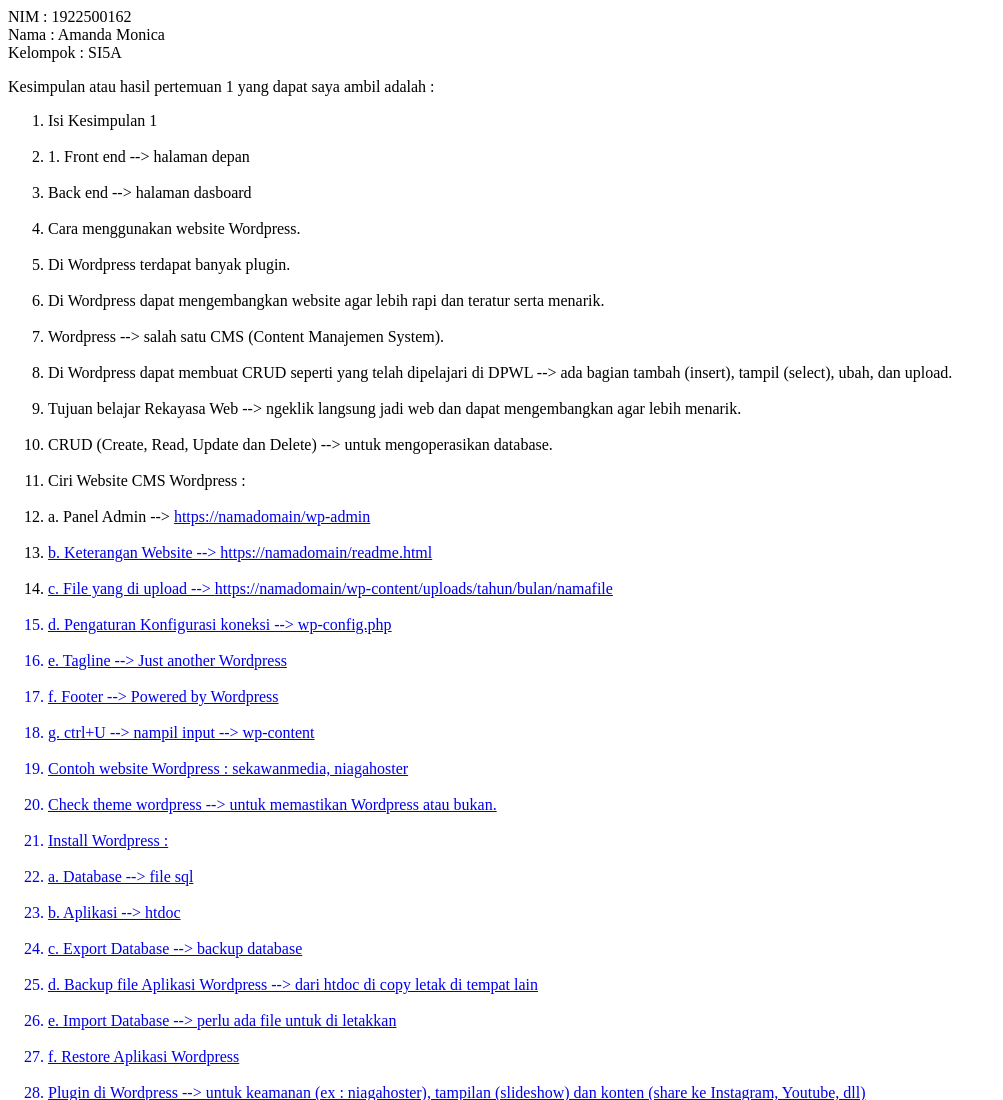
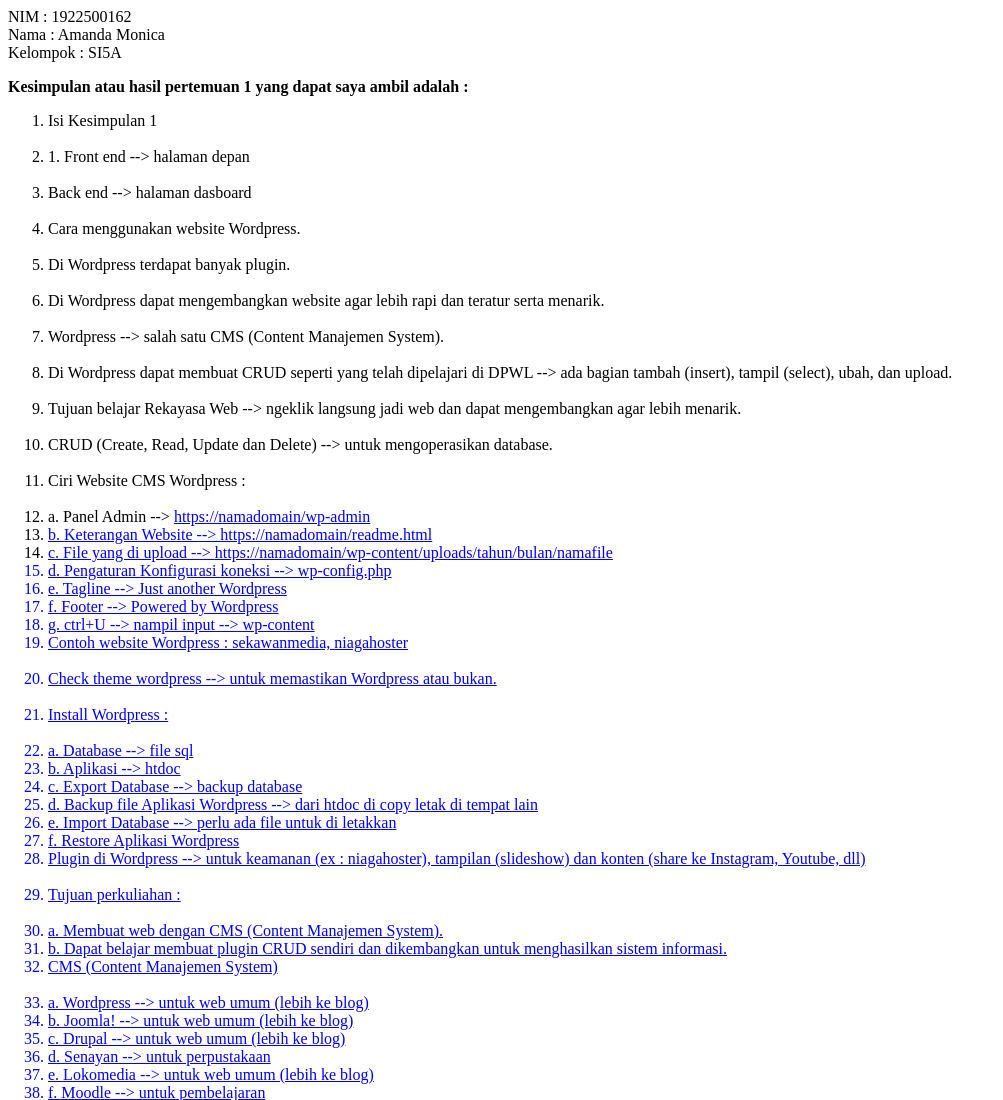
Before and after one commit to AmandaMonica28/Amandamo, a plain HTML site: page 1/index.html in a window 1280 px wide. Shown: the top 1100 px of the page, without its empty margins (0-1003 px from the left). Drawn offline with Linux system fonts and the light colour scheme.

Commit message:
Update index.html

```diff
--- a/1/index.html
+++ b/1/index.html
@@ -2,7 +2,7 @@ NIM : 1922500162 <br>
 Nama : Amanda Monica <br>
 Kelompok : SI5A <br>
 
-<p>Kesimpulan atau hasil pertemuan 1 yang dapat saya ambil adalah : </p>
+<b><p>Kesimpulan atau hasil pertemuan 1 yang dapat saya ambil adalah : </p></b>
 
 <ol>
   <li> Isi Kesimpulan 1 </li> <br>
@@ -16,72 +16,72 @@ Kelompok : SI5A <br>
   <li>Tujuan belajar Rekayasa Web --> ngeklik langsung jadi web dan dapat mengembangkan agar lebih menarik.</li> <br>
   <li>CRUD (Create, Read, Update dan Delete) --> untuk mengoperasikan database.</li> <br>
   <li>Ciri Website CMS Wordpress :</li> <br>
-    <li>a. Panel Admin --> <a href="https://namadomain/wp-admin"target="_blank">https://namadomain/wp-admin </li><br>
-    <li>b. Keterangan Website --> <a href="https://namadomain/readme.html"target="_blank">https://namadomain/readme.html </li><br>
-    <li>c. File yang di upload --> <a href="https://namadomain/wp-content/uploads/tahun/bulan/namafile"target="_blank">https://namadomain/wp-content/uploads/tahun/bulan/namafile </li><br>
-    <li>d. Pengaturan Konfigurasi koneksi --> wp-config.php </li><br>
-    <li>e. Tagline --> Just another Wordpress </li><br>
-    <li>f. Footer --> Powered by Wordpress </li><br>
-    <li>g. ctrl+U --> nampil input --> wp-content </li><br>
-  <li>Contoh website Wordpress : sekawanmedia, niagahoster </li><br>
-  <li>Check theme wordpress --> untuk memastikan Wordpress atau bukan. </li><br>
-  <li>Install Wordpress : </li><br>
-    <li>a. Database --> file sql </li><br>
-    <li>b. Aplikasi --> htdoc </li><br>
-    <li>c. Export Database --> backup database </li><br>
-    <li>d. Backup file Aplikasi Wordpress --> dari htdoc di copy letak di tempat lain </li><br>
-    <li>e. Import Database --> perlu ada file untuk di letakkan</li><br>
-    <li>f. Restore Aplikasi Wordpress </li><br>
-  <li>Plugin di Wordpress --> untuk keamanan (ex : niagahoster), tampilan (slideshow) dan konten (share ke Instagram, Youtube, dll) </li><br>
-  <li>Tujuan perkuliahan : </li><br>
-    <li>a. Membuat web dengan CMS (Content Manajemen System). </li><br>
-    <li>b. Dapat belajar membuat plugin CRUD sendiri dan dikembangkan untuk menghasilkan sistem informasi. </li><br>
-  <li>CMS (Content Manajemen System) </li><br>
-    <li>a. Wordpress --> untuk web umum (lebih ke blog) </li><br>
-    <li>b. Joomla! --> untuk web umum (lebih ke blog) </li><br>
-    <li>c. Drupal --> untuk web umum (lebih ke blog) </li><br>
-    <li>d. Senayan --> untuk perpustakaan </li><br>
-    <li>e. Lokomedia --> untuk web umum (lebih ke blog) </li><br>
-    <li>f. Moodle --> untuk pembelajaran</li><br>
-    <li>g. PrestaShop </li><br>
-  <li>Perangkat lunak yang dibutuhkan dalam perkuliahan : </li><br>
-    <li>a. XAMPP --> minimal 5.6.20 </li><br>
-    <li>b. Sublime atau Notepad++ </li><br>
-    <li>c. FilleZilla dan WinSCP </li><br>
-    <li>d. Google Chrome dan Firefox </li><br>
-  <li>Ada 2 macam Wordpress : </li><br>
-    <li>a. Wordpress.com --> digunakan khusus untuk pengguna akhir yang barang siap pakai. </li><br>
-    <li>b. Wordpress.org --> kumpulan pengembangan (plugin) </li><br>
-  <li>Cara Download Wordpress : </li><br>
-    <li>- Klik <a href="https://wordpress.org/"target="_blank">https://wordpress.org/ </li><br>
-    <li>- Klik instal Wordpress </li><br>
-    <li>- Lalu klik unduh Wordpress 5.8.1 </li><br>
-    <li>- File Zip Wordpress di ekstrak </li><br>
-    <li>- Rename nama folder si5a2122o </li><br>
-    <li>- Copy file dan letakkan di htdoc </li><br>
-    <li>- Jangan lupa start Apache MySQL </li><br>
-    <li>- Setelah meletakkan di htdoc, ketik di browser localhost/si5a2122o </li><br>
-    <li>- Pilih bahasa Indonesia </li><br>
-    <li>- MySQL klik admin, lalu klik ayo </li><br>
-    <li>- Tentukan nama basis data --> db_si5a2122o </li><br>
-    <li>- Nama pengguna --> root </li><br>
-    <li>- Sandi kosongkan </li><br>
-    <li>- Lalu klik kirim </li><br>
-    <li>- Membuat database di phpMyAdmin --> db_si5a2122o </li><br>
-    <li>- Kemudian refresh dan isi judul situs </li><br>
-    <li>- Nama pengguna --> admin </li><br>
-    <li>- Sandi --> admin </li><br>
-    <li>- Isi email masing-masing </li><br>
-    <li>- Klik Instal Wordpress </li><br>
-    <li>- Lalu login web Wordpress </li><br>
-  <li>Cara backup : </li><br>
-    <li>- Buat folder SI5A 1 </li><br>
-    <li>- Copy file si5a2122o dari htdoc </li><br>
-    <li>- Letakkan di folder SI5A 1 </li><br>
-    <li>- Cari phpMyAdmin kemudian klik export </li><br>
-    <li>- Pilih custom </li><br>
-    <li>- Pilih database yang mau diambil (db_si5a2122o) </li><br>
-    <li>- Klik tombol go </li><br>
-    <li>- Letakkan di folder  SI5A 1 </li><br>
-    <li>- Kemudian di compress ( add to 1.7z) </li><br>
+    <li>a. Panel Admin --> <a href="https://namadomain/wp-admin"target="_blank">https://namadomain/wp-admin</li>
+    <li>b. Keterangan Website --> <a href="https://namadomain/readme.html"target="_blank">https://namadomain/readme.html</li>
+    <li>c. File yang di upload --> <a href="https://namadomain/wp-content/uploads/tahun/bulan/namafile"target="_blank">https://namadomain/wp-content/uploads/tahun/bulan/namafile</li>
+    <li>d. Pengaturan Konfigurasi koneksi --> wp-config.php</li>
+    <li>e. Tagline --> Just another Wordpress</li>
+    <li>f. Footer --> Powered by Wordpress</li>
+    <li>g. ctrl+U --> nampil input --> wp-content</li>
+  <li>Contoh website Wordpress : sekawanmedia, niagahoster</li><br>
+  <li>Check theme wordpress --> untuk memastikan Wordpress atau bukan.</li><br>
+  <li>Install Wordpress :</li><br>
+    <li>a. Database --> file sql</li>
+    <li>b. Aplikasi --> htdoc</li>
+    <li>c. Export Database --> backup database</li>
+    <li>d. Backup file Aplikasi Wordpress --> dari htdoc di copy letak di tempat lain</li>
+    <li>e. Import Database --> perlu ada file untuk di letakkan</li>
+    <li>f. Restore Aplikasi Wordpress</li>
+  <li>Plugin di Wordpress --> untuk keamanan (ex : niagahoster), tampilan (slideshow) dan konten (share ke Instagram, Youtube, dll)</li><br>
+  <li>Tujuan perkuliahan :</li><br>
+    <li>a. Membuat web dengan CMS (Content Manajemen System).</li>
+    <li>b. Dapat belajar membuat plugin CRUD sendiri dan dikembangkan untuk menghasilkan sistem informasi.</li>
+  <li>CMS (Content Manajemen System)</li><br>
+    <li>a. Wordpress --> untuk web umum (lebih ke blog)</li>
+    <li>b. Joomla! --> untuk web umum (lebih ke blog)</li>
+    <li>c. Drupal --> untuk web umum (lebih ke blog)</li>
+    <li>d. Senayan --> untuk perpustakaan</li>
+    <li>e. Lokomedia --> untuk web umum (lebih ke blog)</li>
+    <li>f. Moodle --> untuk pembelajaran</li>
+    <li>g. PrestaShop</li>
+  <li>Perangkat lunak yang dibutuhkan dalam perkuliahan :</li><br>
+    <li>a. XAMPP --> minimal 5.6.20</li>
+    <li>b. Sublime atau Notepad++</li>
+    <li>c. FilleZilla dan WinSCP</li>
+  <li>d. Google Chrome dan Firefox</li>
+  <li>Ada 2 macam Wordpress :</li><br>
+    <li>a. Wordpress.com --> digunakan khusus untuk pengguna akhir yang barang siap pakai.</li>
+    <li>b. Wordpress.org --> kumpulan pengembangan (plugin)</li>
+  <li>Cara Download Wordpress :</li><br>
+    <li>- Klik <a href="https://wordpress.org/"target="_blank">https://wordpress.org/</li>
+    <li>- Klik instal Wordpress</li>
+    <li>- Lalu klik unduh Wordpress 5.8.1</li>
+    <li>- File Zip Wordpress di ekstrak</li>
+    <li>- Rename nama folder si5a2122o</li>
+  <li>- Copy file dan letakkan di htdoc</li>
+    <li>- Jangan lupa start Apache MySQL</li>
+    <li>- Setelah meletakkan di htdoc, ketik di browser localhost/si5a2122o</li>
+    <li>- Pilih bahasa Indonesia</li>
+    <li>- MySQL klik admin, lalu klik ayo</li>
+  <li>- Tentukan nama basis data --> db_si5a2122o</li>
+    <li>- Nama pengguna --> root</li>
+    <li>- Sandi kosongkan</li>
+    <li>- Lalu klik kirim</li>
+    <li>- Membuat database di phpMyAdmin --> db_si5a2122o</li>
+    <li>- Kemudian refresh dan isi judul situs</li>
+    <li>- Nama pengguna --> admin</li>
+    <li>- Sandi --> admin</li>
+    <li>- Isi email masing-masing</li>
+    <li>- Klik Instal Wordpress</li>
+    <li>- Lalu login web Wordpress</li>
+  <li>Cara backup :</li><br>
+    <li>- Buat folder SI5A 1</li>
+    <li>- Copy file si5a2122o dari htdoc</li>
+    <li>- Letakkan di folder SI5A 1</li>
+    <li>- Cari phpMyAdmin kemudian klik export</li>
+    <li>- Pilih custom</li>
+    <li>- Pilih database yang mau diambil (db_si5a2122o)</li>
+    <li>- Klik tombol go</li>
+    <li>- Letakkan di folder  SI5A 1</li>
+    <li>- Kemudian di compress ( add to 1.7z)</li>
   </ol>
```
